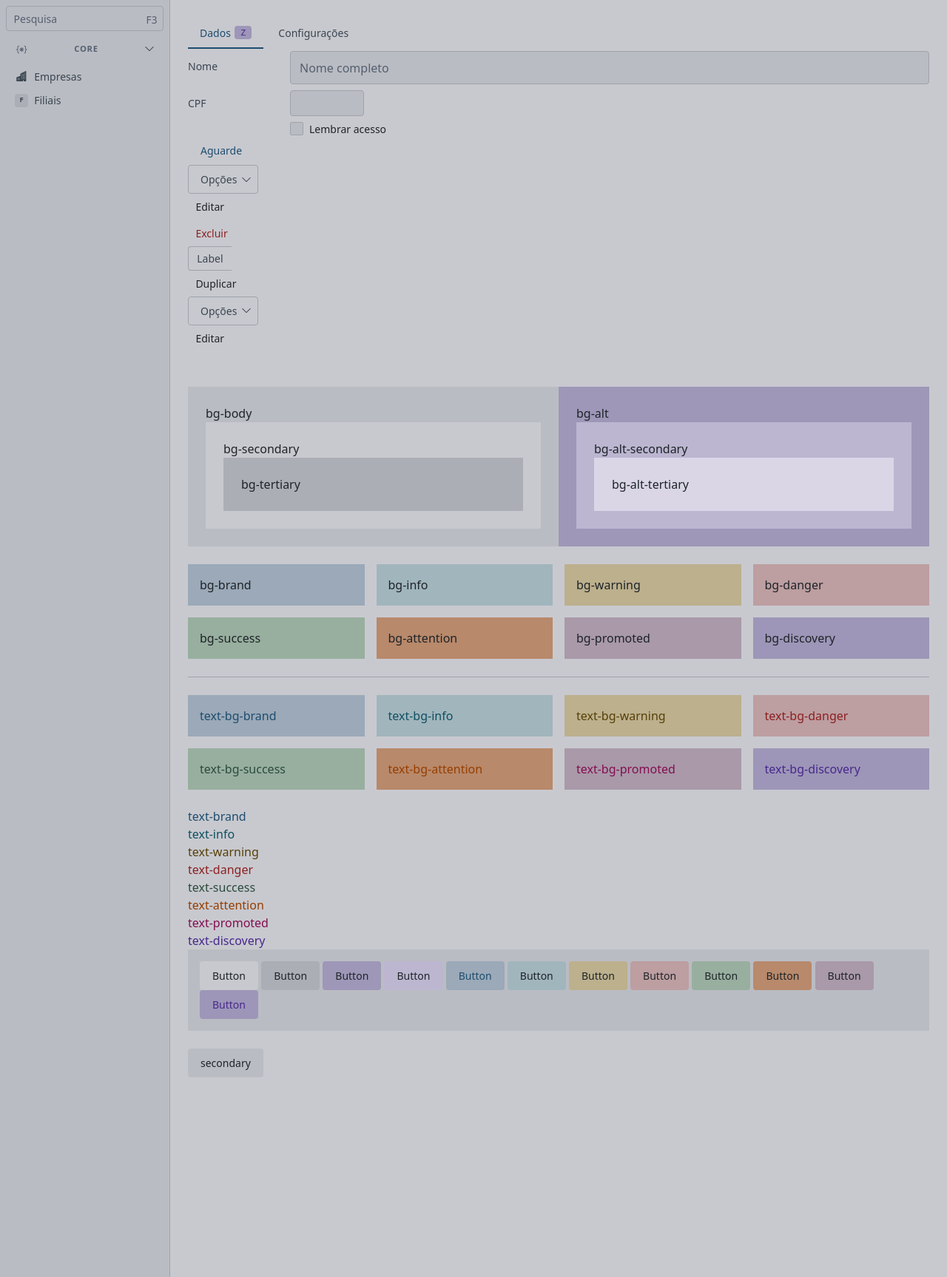
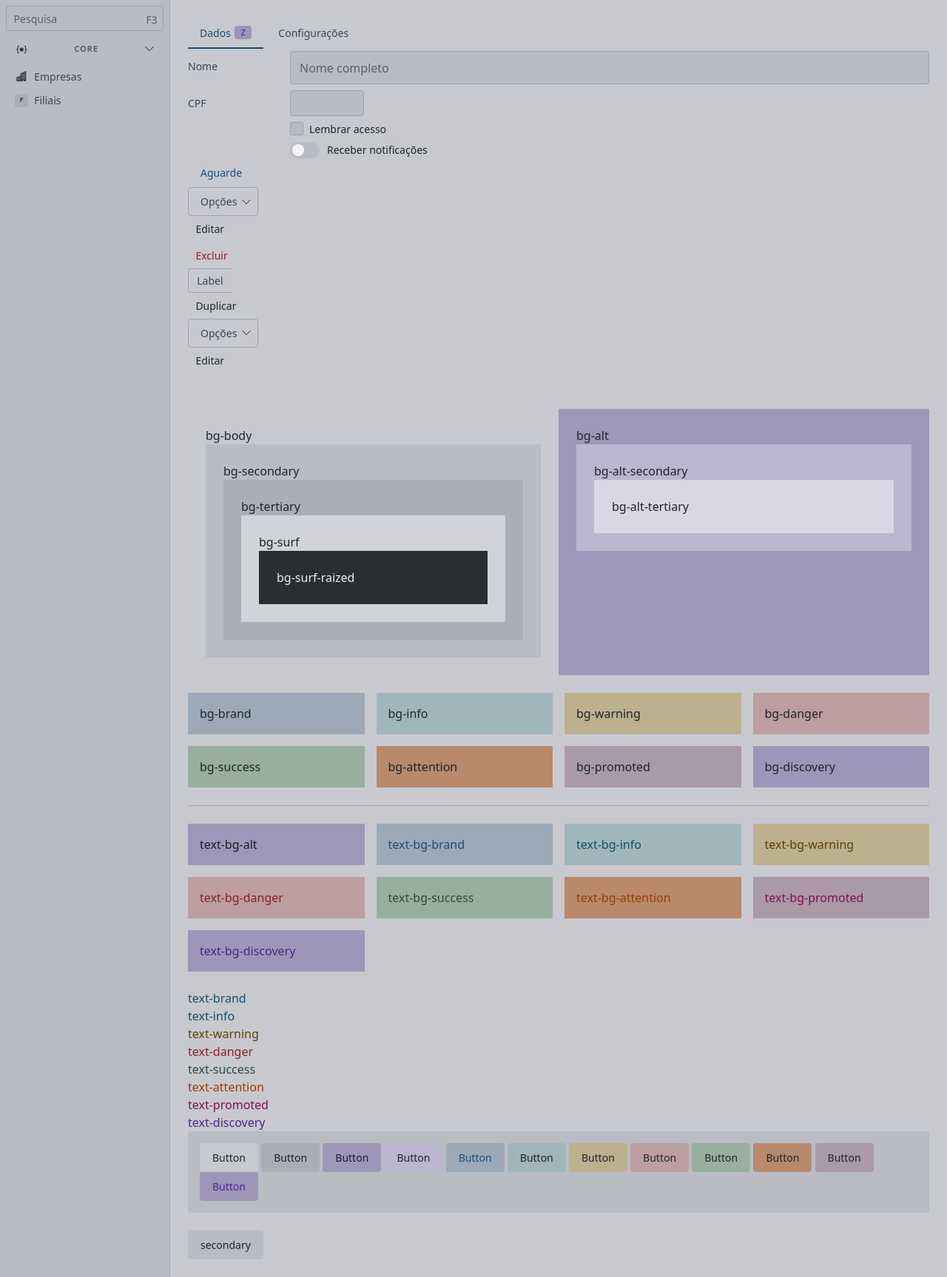
Before and after one commit to castelhano/nyx, a Django app: page / in a window 1280 px wide. Shown: the part 52-1779 px from the top of the page at 74% size. Run offline with Django 5.2, Linux system fonts and the light colour scheme; the visitor is signed in with stand-in values (Sample User, id 1).

Commit message:
Ajuste paleta alt

```diff
--- a/nyx/core/ui/empresa.py
+++ b/nyx/core/ui/empresa.py
@@ -35,9 +35,9 @@ class FilialUI:
     sections = [
         Section('Geral', fields=[
             Field('empresa',             col_span=12),
-            Field('nome',                col_span=6),
+            Field('nome',                col_span=6, keybind=Keybind(keys='alt+f')),
             Field('nome_fantasia',       col_span=6),
-            Field('cnpj',                col_span=4),
+            Field('cnpj',                col_span=4, keybind=Keybind(keys='g+i')),
             Field('inscricao_estadual',  col_span=4),
             Field('inscricao_municipal', col_span=4),
             Field('cnae',                col_span=4),
--- a/nyx/framework/ui.py
+++ b/nyx/framework/ui.py
@@ -258,7 +258,7 @@ def resolve_row_actions(schema, model) -> list[Action]:
             label      = '',
             url_name   = f'{app_label}:{model_name}_update',
             icon       = 'bi bi-pencil-fill',
-            css_class  = 'btn btn-xs btn-info',
+            css_class  = 'btn btn-xs btn-alt',
             permission = f'{app_label}.change_{model_name}',
         ))
 
--- a/nyx/static/css/components.css
+++ b/nyx/static/css/components.css
@@ -595,8 +595,7 @@
   opacity: 0;
   pointer-events: none;
   transform: translateY(-6px) scale(0.97);
-  transition: opacity 0.15s ease,
-              transform 0.15s cubic-bezier(0.16, 1, 0.3, 1);
+  transition: opacity 0.15s ease, transform 0.15s cubic-bezier(0.16, 1, 0.3, 1);
 }
 
 /* Placement: bottom (padrão) */
--- a/nyx/static/css/layout.css
+++ b/nyx/static/css/layout.css
@@ -91,7 +91,7 @@ html[data-sidebar-init="collapsed"] .sidebar {
   justify-content: center;
   width: 1.125rem;
   flex-shrink: 0;
-  color: var(--nyx-text-tertiary);
+  color: var(--nyx-text-alt);
 }
 
 .sidebar--collapsed .sidebar__group-icon {
--- a/nyx/static/css/nyx.css
+++ b/nyx/static/css/nyx.css
@@ -59,34 +59,70 @@ select { appearance: none; }
   color-scheme: light dark;
 
   /* — Background (camadas de densidade) — */
-  --nyx-bg-body:              light-dark(#c8c9cf,  #1a1c1e);
-  --nyx-bg-secondary:         light-dark(#babcc3,  #212327);
-  --nyx-bg-tertiary:          light-dark(#acaeb6,  #2a2d31);
+  --nyx-bg-body:              light-dark(#c8c9cf, #1a1c1e);
+  --nyx-bg-secondary:         light-dark(#babcc3, #212327);
+  --nyx-bg-tertiary:          light-dark(#acaeb6, #2a2d31);
+  --nyx-bg-quaternary:        light-dark(#9FA1AA, #33373C);
 
-  /* Cold Amethist */
-  --nyx-bg-alt:           light-dark(#9E97B8, #29343D);
-  --nyx-bg-alt-secondary: light-dark(#BCB6D1, #394956);
-  --nyx-bg-alt-tertiary:  light-dark(#DAD6E6, #495E6E);
+  /* ——— 02.1 ALT VARIATIONS
+  **  aplicado em btn de interface, controles, estados active
+  ————————————————————————————————————————————————————————————— */
 
-  /* Cold Steal */
-  /* --nyx-bg-alt:           light-dark(#AAB7C4, #29343D);
-  --nyx-bg-alt-secondary: light-dark(#C6D0D9, #394956);
-  --nyx-bg-alt-tertiary:  light-dark(#E1E7ED, #495E6E); */
+  /* ——— 02.1.A COLD AMETHIST  ———————————————————————————————— */
+  --nyx-bg-alt:           light-dark(#9E97B8, #2E2B3D);
+  --nyx-bg-alt-secondary: light-dark(#BCB6D1, #393549);
+  --nyx-bg-alt-tertiary:  light-dark(#DAD6E6, #444056);
+  --nyx-text-alt:         light-dark(#1C1A26, #E5E2F0);
+  --nyx-border-alt:       light-dark(#7F76A1, #48435C);
+  --nyx-bg-alt-off:       light-dark(#F3F2F7, #E5E2F0);
 
-  /* Hot Terracota */
-  /* --nyx-bg-alt:           light-dark(#E2B3AB, #29343D);
-  --nyx-bg-alt-secondary: light-dark(#EBCDC6, #394956);
-  --nyx-bg-alt-tertiary:  light-dark(#F4E2DE, #495E6E); */
 
-  /* Hot Musgo */
-  /* --nyx-bg-alt:           light-dark(#B5BAA3, #29343D);
-  --nyx-bg-alt-secondary: light-dark(#D1D4C2, #394956);
-  --nyx-bg-alt-tertiary:  light-dark(#E8E9DE, #495E6E); */
 
-  /* Hot Lavanda */
-  /* --nyx-bg-alt:           light-dark(#B8A9B8, #29343D);
-  --nyx-bg-alt-secondary: light-dark(#D1C7D1, #394956);
-  --nyx-bg-alt-tertiary:  light-dark(#E9E4E9, #495E6E); */
+  /* ——— 02.1.B COLD STEAL  ——————————————————————————————————— */
+  /* --nyx-bg-alt:           light-dark(#8E9BA7, #29343D);
+  --nyx-bg-alt-secondary: light-dark(#AAB7C4, #394956);
+  --nyx-bg-alt-tertiary:  light-dark(#C6D0D9, #495E6E);
+  --nyx-text-alt:         light-dark(#1B242C, #D1DAE3);
+  --nyx-border-alt:       light-dark(#6B7C8C, #435463);
+  --nyx-bg-alt-off:       light-dark(#F0F3F5, #D1DAE3); */
+
+
+  /* ——— 02.1.C COLD EUCALYPTUS  —————————————————————————————— */
+  /* --nyx-bg-alt:           light-dark(#8F9D8D, #2D352F);
+  --nyx-bg-alt-secondary: light-dark(#A6B2A4, #3B453D);
+  --nyx-bg-alt-tertiary:  light-dark(#BFC8BD, #4A574D);
+  --nyx-text-alt:         light-dark(#181C18, #E0E6DF);
+  --nyx-border-alt:       light-dark(#758373, #434D45);
+  --nyx-bg-alt-off:       light-dark(#F1F3F1, #E0E6DF);*/
+
+  /* ——— 02.1.D HOT TERRACOTA  ———————————————————————————————— */
+  /* --nyx-bg-alt:           light-dark(#C59991, #382D2B);
+  --nyx-bg-alt-secondary: light-dark(#D4B4AD, #463937);
+  --nyx-bg-alt-tertiary:  light-dark(#E3CFCA, #554643);
+  --nyx-text-alt:         light-dark(#2A1F1D, #EBE0DE);
+  --nyx-border-alt:       light-dark(#A67B74, #544441);
+  --nyx-bg-alt-off:       light-dark(#F7F1F0, #EBE0DE); */
+
+
+  /* ——— 02.1.E HOT MUSGO  ———————————————————————————————————— */
+  /* --nyx-bg-alt:           light-dark(#B5BAA3, #31332A);
+  --nyx-bg-alt-secondary: light-dark(#D1D4C2, #3E4136);
+  --nyx-bg-alt-tertiary:  light-dark(#E8E9DE, #4B4E41);
+  --nyx-text-alt:         light-dark(#1A1C14, #E2E4D5);
+  --nyx-border-alt:       light-dark(#92987E, #4A4D40);
+  --nyx-bg-alt-off:       light-dark(#F5F6F1, #E2E4D5); */
+
+
+  /* ——— 02.1.F HOT LAVANDA  —————————————————————————————————— */
+  /* --nyx-bg-alt:           light-dark(#B8A9B8, #352F35);
+  --nyx-bg-alt-secondary: light-dark(#D1C7D1, #413A41);
+  --nyx-bg-alt-tertiary:  light-dark(#E9E4E9, #4D454D);
+  --nyx-text-alt:         light-dark(#251F25, #E9E4E9);
+  --nyx-border-alt:       light-dark(#9A899A, #5A515A);
+  --nyx-bg-alt-off:       light-dark(#F6F3F6, #E9E4E9); */
+
+
+
 
   /* — Background (estados semânticos) — */
   --nyx-bg-brand:             light-dark(#9BA9B8, #2D3945);
@@ -175,7 +211,7 @@ select { appearance: none; }
   --nyx-transition-normal:    all 0.2s ease;
 
   /* — Focus Ring — */
-  --nyx-focus-ring:           0 0 0 3px var(--nyx-bg-info);
+  --nyx-focus-ring:           0 0 0 3px var(--nyx-bg-alt);
 
   /* — Form (tokens internos) — */
   --nyx-input-padding-y:      0.6rem;
@@ -194,14 +230,14 @@ select { appearance: none; }
   --nyx-z-tooltip:            1060;
 
   /* — Controles interativos (checkbox, radio, switch, etc.) — */
-  --nyx-control-bg:             light-dark(var(--nyx-input-bg),  var(--nyx-input-bg));
-  --nyx-control-border:         light-dark(var(--nyx-input-border),  var(--nyx-input-border));
-  --nyx-control-checked-bg:     light-dark(#1e4d6e, #1e4d6e);
-  --nyx-control-checked-border: light-dark(#1e4d6e, #1e4d6e);
-  --nyx-control-hover-bg:       light-dark(var(--nyx-input-bg-focus),  var(--nyx-input-bg-focus));
-  --nyx-control-hover-border:   light-dark(var(--nyx-control-border), var(--nyx-border-brand));
-  --nyx-control-off-bg:         light-dark(#8a8f98,  var(--nyx-border-secondary));
-  --nyx-control-success-bg:     light-dark(#0e5232,  var(--nyx-bg-success));
+  --nyx-control-bg:             var(--nyx-input-bg);
+  --nyx-control-border:         var(--nyx-input-border);
+  --nyx-control-checked-bg:     var(--nyx-bg-alt);
+  --nyx-control-checked-border: var(--nyx-border-alt);
+  --nyx-control-hover-bg:       var(--nyx-bg-alt-secondary);
+  --nyx-control-hover-border:   var(--nyx-border-alt);
+  --nyx-control-off-bg:         var(--nyx-input-bg);
+  --nyx-control-success-bg:     var(--nyx-bg-success);
 
   /* — Superfícies (cards, modais, dropdowns, tooltips) — */
   --nyx-surface-bg:           light-dark(#d2d3d8,  var(--nyx-bg-secondary));
@@ -210,10 +246,10 @@ select { appearance: none; }
   --nyx-surface-border:       light-dark(#9ea2aa,  var(--nyx-border-primary));
 
   /* — Inputs / formulários — */
-  --nyx-input-bg:             light-dark(#babcc3,  var(--nyx-bg-secondary));
-  --nyx-input-bg-focus:       light-dark(#c8c9cf,  var(--nyx-bg-body));
-  --nyx-input-border:         light-dark(#9ea2aa,  var(--nyx-border-primary));
-  --nyx-input-border-focus:   light-dark(#1e4d6e,  var(--nyx-border-brand));
+  --nyx-input-bg:             var(--nyx-bg-secondary);
+  --nyx-input-bg-focus:       var(--nyx-bg-body);
+  --nyx-input-border:         var(--nyx-border-primary);
+  --nyx-input-border-focus:   var(--nyx-border-alt);
 
   /* — Breakpoints — */
   --nyx-bp-sm:                480px;   /* Mobile largo / landscape */
@@ -245,7 +281,11 @@ a:hover:not(.active) { color: var(--nyx-text-brand); }
 .bg-tertiary      { background-color: var(--nyx-bg-tertiary)      !important; }
 .bg-alt           { background-color: var(--nyx-bg-alt)           !important; }
 .bg-alt-secondary { background-color: var(--nyx-bg-alt-secondary) !important; }
-.bg-alt-tertiary { background-color: var(--nyx-bg-alt-tertiary) !important; }
+.bg-alt-tertiary  { background-color: var(--nyx-bg-alt-tertiary)  !important; }
+
+.bg-surf          { background-color: var(--nyx-surface-bg)       !important; }
+.bg-surf-raized   { background-color: var(--nyx-surface-bg-raized)!important; }
+
 .bg-brand         { background-color: var(--nyx-bg-brand)         !important; }
 .bg-info          { background-color: var(--nyx-bg-info)          !important; }
 .bg-warning       { background-color: var(--nyx-bg-warning)       !important; }
@@ -263,24 +303,27 @@ a:hover:not(.active) { color: var(--nyx-text-brand); }
 .font-mono { font-family: var(--nyx-typeface-mono); }
 
 /* Cor */
-.text-primary   { color: var(--nyx-text-primary)   !important; }
+.text-primary     { color: var(--nyx-text-primary)        !important; }
 .text-secondary,
-.text-muted     { color: var(--nyx-text-secondary) !important; }
-.text-tertiary  { color: var(--nyx-text-tertiary)  !important; }
-.text-emp       { color: var(--nyx-text-emp)       !important; }
-.text-brand     { color: var(--nyx-text-brand)     !important; }
-.text-info      { color: var(--nyx-text-info)      !important; }
-.text-warning   { color: var(--nyx-text-warning)   !important; }
-.text-danger    { color: var(--nyx-text-danger)    !important; }
-.text-success   { color: var(--nyx-text-success)   !important; }
-.text-discovery { color: var(--nyx-text-discovery) !important; }
-.text-promoted  { color: var(--nyx-text-promoted)  !important; }
-.text-attention { color: var(--nyx-text-attention) !important; }
+.text-muted       { color: var(--nyx-text-secondary)      !important; }
+.text-tertiary    { color: var(--nyx-text-tertiary)       !important; }
+.text-emp         { color: var(--nyx-text-emp)            !important; }
+.text-surf-raized { color: var(--nyx-surface-text-raized) !important; }
+.text-brand       { color: var(--nyx-text-brand)          !important; }
+.text-info        { color: var(--nyx-text-info)           !important; }
+.text-warning     { color: var(--nyx-text-warning)        !important; }
+.text-danger      { color: var(--nyx-text-danger)         !important; }
+.text-success     { color: var(--nyx-text-success)        !important; }
+.text-discovery   { color: var(--nyx-text-discovery)      !important; }
+.text-promoted    { color: var(--nyx-text-promoted)       !important; }
+.text-attention   { color: var(--nyx-text-attention)      !important; }
 
 /* Texto + Fundo combinados */
-.text-bg-primary     { background-color: var(--nyx-bg-primary)     !important; color: var(--nyx-text-primary)     !important; }
-.text-bg-secondary     { background-color: var(--nyx-bg-secondary)     !important; color: var(--nyx-text-secondary)     !important; }
-.text-bg-tertiary     { background-color: var(--nyx-bg-tertiary)     !important; color: var(--nyx-text-tertiary)     !important; }
+.text-bg-primary   { background-color: var(--nyx-bg-primary)   !important; color: var(--nyx-text-primary)   !important; }
+.text-bg-secondary { background-color: var(--nyx-bg-secondary) !important; color: var(--nyx-text-secondary) !important; }
+.text-bg-tertiary  { background-color: var(--nyx-bg-tertiary)  !important; color: var(--nyx-text-tertiary)  !important; }
+.text-bg-alt       { background-color: var(--nyx-bg-alt)       !important; color: var(--nyx-text-alt)       !important; }
+
 
 .text-bg-brand     { background-color: var(--nyx-bg-brand)     !important; color: var(--nyx-text-brand)     !important; }
 .text-bg-info      { background-color: var(--nyx-bg-info)      !important; color: var(--nyx-text-info)      !important; }
@@ -905,6 +948,8 @@ select.form-control-sm {
    </div>
    ——————————————————————————————————————————————————————— */
 :root {
+  --nyx-table-hover: light-dark(#c0c1c7, #25282c);
+  --nyx-table-sorteded-bg: var(--nyx-bg-alt);
   --nyx-table-hover: light-dark(#c0c1c7, #25282c);
 }
 .table-wrapper {
@@ -1059,10 +1106,10 @@ select.form-control-sm {
 .btn-body          { background-color: var(--nyx-bg-body);          }
 .btn-secondary     { background-color: var(--nyx-bg-secondary);     }
 .btn-tertiary      { background-color: var(--nyx-bg-tertiary);      }
-.btn-alt           { background-color: var(--nyx-bg-alt);           }
+.btn-alt           { background-color: var(--nyx-bg-alt); color: var(--nyx-text-alt);}
 .btn-alt-secondary { background-color: var(--nyx-bg-alt-secondary); }
-.btn-surface,
-.btn-surface:hover {
+.btn-surf,
+.btn-surf:hover {
   background-color: var(--nyx-surface-bg-raized);
   color:            var(--nyx-surface-text-raized)!important;
 }
@@ -1261,7 +1308,7 @@ input[type="radio"].form-check-input:checked {
   top: var(--_sw-gap); left: var(--_sw-gap);
   width: var(--_sw-thumb); height: var(--_sw-thumb);
   border-radius: 50%;
-  background-color: #fff;
+  background-color: var(--nyx-bg-alt-off);
   box-shadow: var(--nyx-shadow-sm);
   transition: transform 0.2s cubic-bezier(0.34, 1.2, 0.64, 1), width 0.1s ease;
 }
--- a/nyx/static/js/app.js
+++ b/nyx/static/js/app.js
@@ -110,7 +110,7 @@ const keys = new Keywatch({
     composedListener:    _composedHint,
     checkInputHint:      true,
     checkInputModifier:  ['alt', 'ctrl', 'shift'],
-    checkInputHintDelay: 500,
+    checkInputHintDelay: 350,
     setupModifierHint:   _setupModifierHint,
 });
 keys.scanBindings(document); // realiza primeiro scan na pagina
--- a/nyx/templates/core/index.html
+++ b/nyx/templates/core/index.html
@@ -18,6 +18,7 @@
                     <label for="cpf" class="form-label" data-keybind="g+u">CPF</label>
                     <input type="text" name="cpf" id="cpf" class="form-control form-control-sm mw-2xs">
                     <span></span><label class="form-check"><input type="checkbox" class="form-check-input"><span class="form-check-label">Lembrar acesso</span></label>
+                    <span></span><label class="form-switch"><input type="checkbox" class="form-switch-input"> <span class="form-switch-label">Receber notificações</span></label>
                 </form>
                 <a href="" class="btn btn-ghost-brand">Aguarde</a>
             </div>
@@ -58,9 +59,13 @@
 
     <section class="">
         <div class="d-grid grid-cols-2">
-            <div class="bg-secondary p-4">bg-body
-                <div class="bg-body p-4">bg-secondary
-                    <div class="bg-tertiary p-4">bg-tertiary</div>
+            <div class="bg-body p-4">bg-body
+                <div class="bg-secondary p-4">bg-secondary
+                    <div class="bg-tertiary p-4">bg-tertiary
+                        <div class="bg-surf p-4">bg-surf
+                            <div class="bg-surf-raized text-surf-raized p-4">bg-surf-raized</div>
+                        </div>
+                    </div>
                 </div>
             </div>
             <div class="bg-alt p-4">bg-alt
@@ -82,6 +87,7 @@
         </div>
         <hr class="divider my-4">
         <div class="d-grid grid-cols-4 gap-3">
+            <div class="text-bg-alt p-3">text-bg-alt</div>
             <div class="text-bg-brand p-3">text-bg-brand</div>
             <div class="text-bg-info p-3">text-bg-info</div>
             <div class="text-bg-warning p-3">text-bg-warning</div>
--- a/nyx/templates/generic/form.html
+++ b/nyx/templates/generic/form.html
@@ -43,7 +43,7 @@
                     <div class="col-span-{{ section_field.col_span }} d-flex flex-column gap-1">
                         <label class="form-label" for="{{ bf.id_for_label }}">{{ section_field.label|default:bf.label }}</label>
                         <div data-kw-field-container>
-                            {{ bf|add_class:"form-control form-control-sm" }}
+                            {% form_input bf section_field %}
                             {% if bf.errors %}
                             {% for error in bf.errors %}<span class="form-feedback invalid">{{ error }}</span>{% endfor %}
                             {% elif bf.help_text %}<div class="form-hint ps-1">{{ bf.help_text }}</div>{% endif %}
@@ -63,7 +63,7 @@
                     <div>
                         <label class="form-label" for="{{ bf.id_for_label }}">{{ section_field.label|default:bf.label }}</label>
                         <div data-kw-field-container>
-                            {{ bf|add_class:"form-control form-control-sm" }}
+                            {% form_input bf section_field %}
                             {% if bf.errors %}
                             {% for error in bf.errors %}<span class="form-feedback invalid">{{ error }}</span>{% endfor %}
                             {% elif bf.help_text %}<div class="form-hint ps-1">{{ bf.help_text }}</div>{% endif %}
@@ -82,7 +82,7 @@
                     {% if bf %}
                     <label class="form-label pt-1" for="{{ bf.id_for_label }}">{{ section_field.label|default:bf.label }}</label>
                     <div data-kw-field-container>
-                        {{ bf|add_class:"form-control form-control-sm" }}
+                        {% form_input bf section_field %}
                         {% if bf.errors %}
                         {% for error in bf.errors %}<span class="form-feedback invalid">{{ error }}</span>{% endfor %}
                         {% elif bf.help_text %}<div class="form-hint ps-1">{{ bf.help_text }}</div>{% endif %}
--- a/nyx/templates/layout/breadcrumb.html
+++ b/nyx/templates/layout/breadcrumb.html
@@ -8,7 +8,7 @@
                            class="btn btn-ghost-brand"
                            data-keybind="{% if item.url == back_url %}alt+v;{% endif %}alt+i"
                            title="{{ item.label }}"
-                           data-keybind-icon="bi bi-house"
+                           data-keybind-icon="bi bi-house-fill"
                            data-keybind-order="1"
                            data-keybind-origin="nyx.breadcrumbs._1">{{ item.label }}</a>
                     {% else %}
@@ -42,7 +42,7 @@
                    class="btn btn-ghost-brand"
                    data-keybind="{% if item.url == back_url %}alt+v;{% endif %}alt+i"
                    title="{{ item.label }}"
-                   data-keybind-icon="bi bi-house"
+                   data-keybind-icon="bi bi-house-fill"
                    data-keybind-order="1"
                    data-keybind-origin="nyx.breadcrumbs._3">{{ item.label }}</a>
             {% else %}
```
Also changed, not shown: other parts of nyx/static/css/nyx.css (+16 -14 lines), nyx/framework/templatetags/nyx_ui.py (+20 -0 lines), nyx/static/js/libs/keywatch.js.
